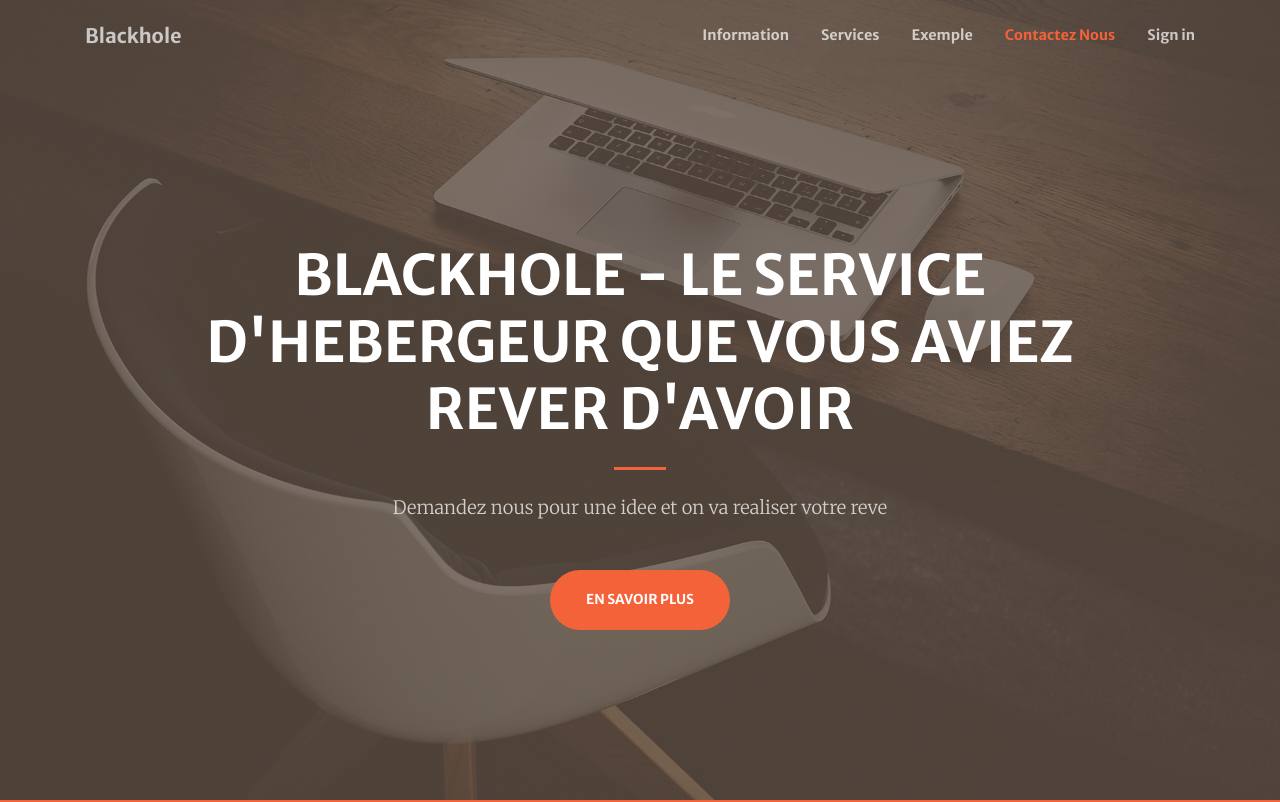
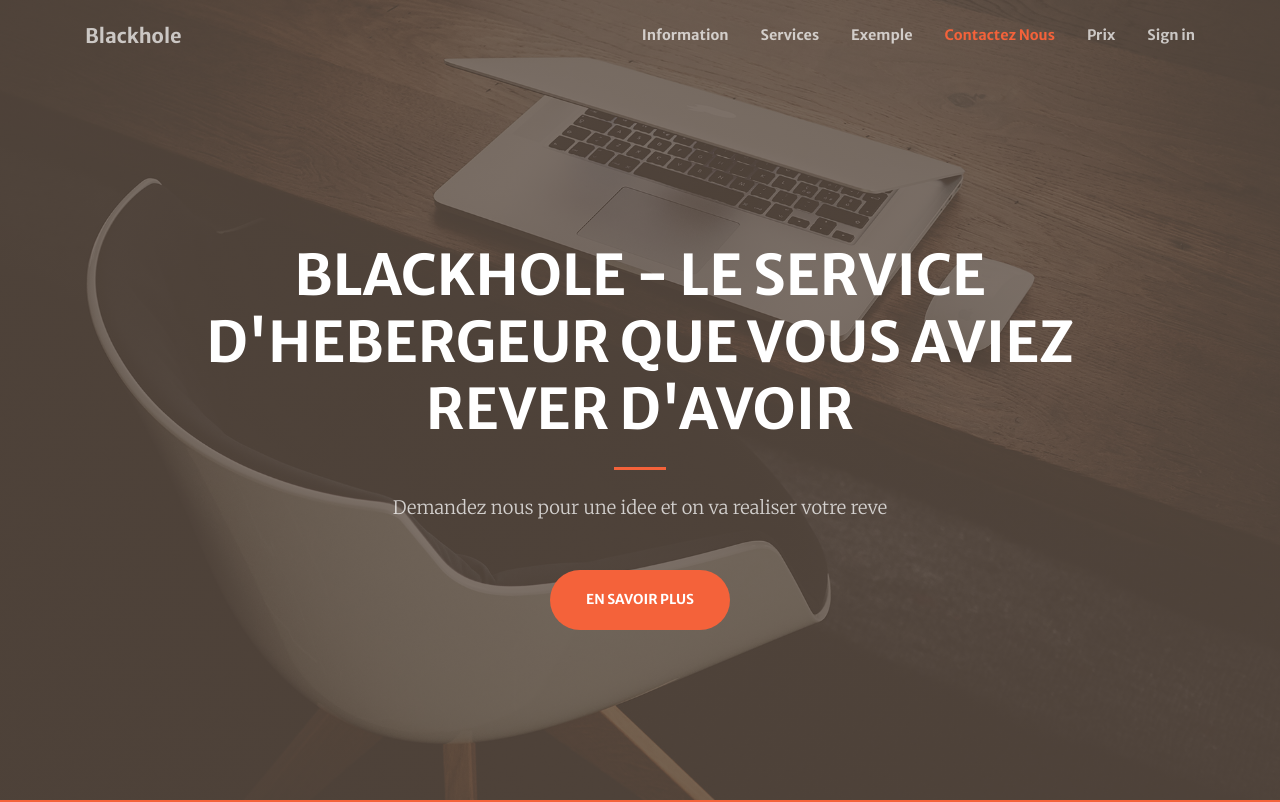
Before and after one commit to alexander-horne/blackhole, a website with bundled scripts: page index.html in a window 1280 px wide. Shown: the top 802 px of the page. Built offline with nearby package versions, Linux system fonts and the light colour scheme.

Commit message:
Update index.html

```diff
--- a/index.html
+++ b/index.html
@@ -47,6 +47,10 @@
           </li>
           <li class="nav-item">
             <a class="nav-link js-scroll-trigger" href="#contact">Contactez Nous</a>
+          </li>
+          <li class="nav-item">
+            <a class="nav-link js-scroll-trigger" href="#prix">Prix</a>
+          </li>
           <li class="nav-item">
             <a class="nav-link" href="signin.html">Sign in</a>
           </li>
```
